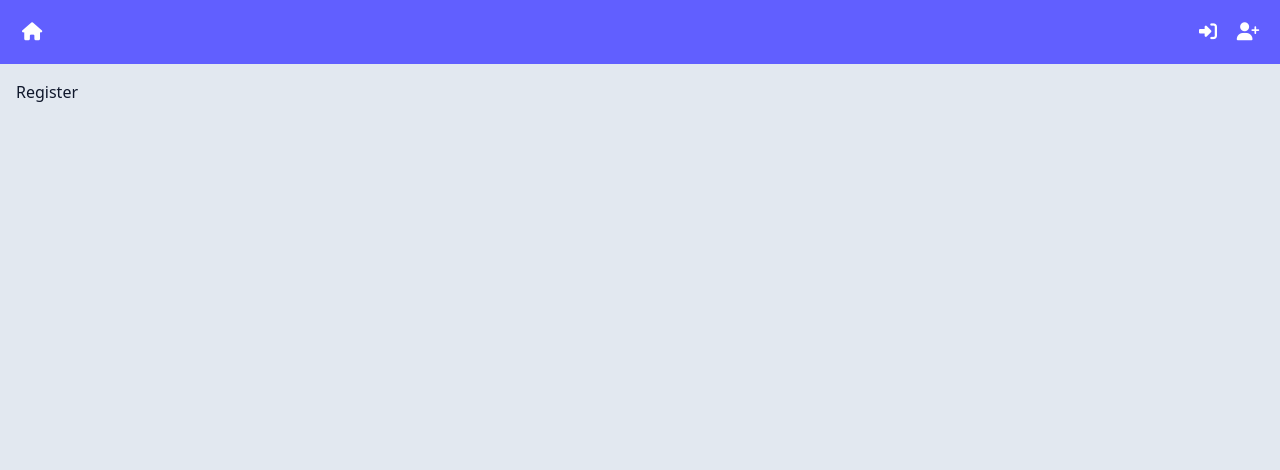
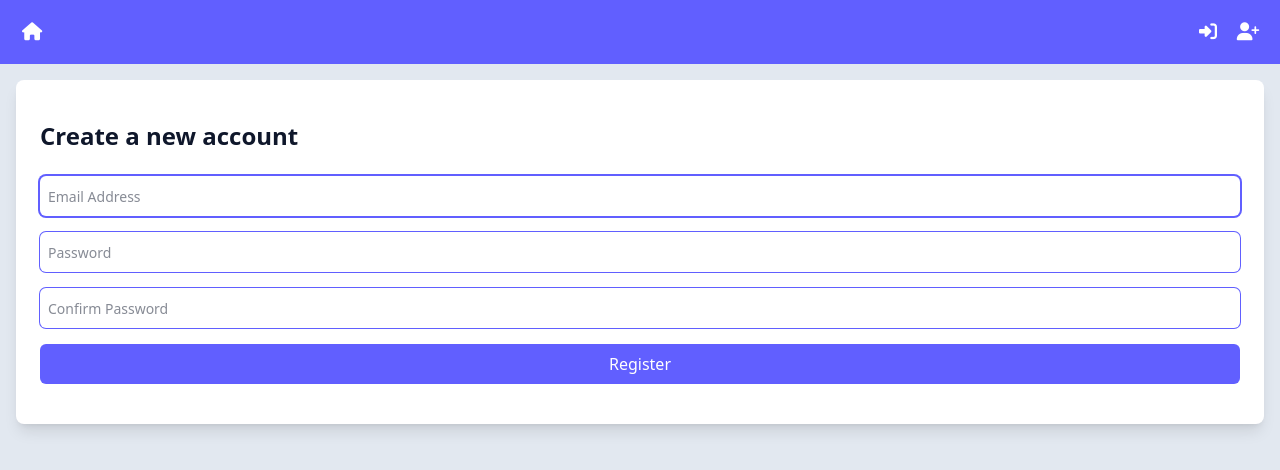
Before and after one commit to TinnTinnn/barn9din, a React (Vite) app in the folder front-end/: page /register in a window 1280 px wide. Shown: the top 470 px of the page. Built offline with nearby package versions, Linux system fonts and the light colour scheme.

Commit message:
Login, Register page success And begin Dashboard

```diff
--- a/front-end/src/App.jsx
+++ b/front-end/src/App.jsx
@@ -1,20 +1,18 @@
-import { BrowserRouter, Routes, Route} from "react-router-dom";
+import {BrowserRouter, Routes, Route} from "react-router-dom";
 import Layout from "./pages/Layout.jsx";
 import Login from "./pages/users/Login.jsx";
 import Register from "./pages/users/Register.jsx";
+import Dashboard from "./pages/users/Dashboard.jsx";
 
 const App = () => {
     return <BrowserRouter>
         <Routes>
             <Route path="/" element={<Layout/>}>
-
-
                 <Route path="login" element={<Login/>}/>
                 <Route path="register" element={<Register/>}/>
+                <Route path="dashboard" element={<Dashboard/>}/>
             </Route>
-
         </Routes>
-
     </BrowserRouter>;
 }
 
--- a/front-end/src/Components/Alert.jsx
+++ b/front-end/src/Components/Alert.jsx
@@ -1,7 +1,7 @@
 /* eslint-disable react/prop-types */
-const Alert = ({msg}) => {
+const Alert = ({smg}) => {
     return <div className="bg-red-500 text-white p-2 rounded-md mt-6 text-sm">
-        <i className="fa-solid fa-circle-exclamation"></i>{msg}
+        <i className="fa-solid fa-circle-exclamation pr-2"></i>{smg}
     </div>
 }
 
--- /dev/null
+++ b/front-end/src/Controllers/userController.js
@@ -0,0 +1,64 @@
+/************************* Login User ***************************/
+const loginUser = async (email, password) => {
+    if (!email || !password) {
+        throw Error('All fields are required');
+    }
+
+    const res = await fetch('/api/users/login', {
+        method: 'POST',
+        headers: {
+            'Content-Type': 'application/json'
+        },
+        body: JSON.stringify({
+            email,
+            password
+        })
+    })
+
+    const data = await res.json();
+
+    if (!res.ok) {
+        throw Error(data.error);
+    }
+
+    localStorage.setItem('token', data.token)
+    localStorage.setItem('email', data.email)
+
+    return data;
+}
+
+
+/************************* Register User ***************************/
+const registerUser = async (email, password, passwordConfirm) => {
+    if (!email || !password || !passwordConfirm) {
+        throw Error('All fields are required');
+    }
+
+    if (password !== passwordConfirm) {
+        throw Error('Passwords do not match');
+    }
+
+    const res = await fetch('/api/users/register', {
+        method: 'POST',
+        headers: {
+            'Content-Type': 'application/json'
+        },
+        body: JSON.stringify({
+            email,
+            password
+        })
+    })
+
+    const data = await res.json();
+
+    if (!res.ok) {
+        throw Error(data.error);
+    }
+
+    localStorage.setItem('token', data.token)
+    localStorage.setItem('email', data.email)
+
+    return data;
+}
+
+export { loginUser, registerUser }
--- /dev/null
+++ b/front-end/src/contexts/UserContext.jsx
@@ -0,0 +1,20 @@
+/* eslint-disable react/prop-types */
+import {createContext, useState} from "react";
+
+export const UserContext = createContext()
+
+const UserProvider = ({ children }) => {
+    const [user, setUser] = useState({
+        email: localStorage.getItem('email'),
+        books: []
+    })
+
+    return (
+        <UserContext.Provider value={{user, setUser}}>
+            { children }
+        </UserContext.Provider>
+    )
+}
+
+
+export default UserProvider
--- a/front-end/src/main.jsx
+++ b/front-end/src/main.jsx
@@ -2,9 +2,12 @@ import { StrictMode } from 'react'
 import { createRoot } from 'react-dom/client'
 import './App.css'
 import App from './App.jsx'
+import UserProvider from "./contexts/UserContext.jsx";
 
 createRoot(document.getElementById('root')).render(
   <StrictMode>
-    <App />
+      <UserProvider>
+          <App />
+      </UserProvider>
   </StrictMode>,
 )
--- a/front-end/src/pages/Layout.jsx
+++ b/front-end/src/pages/Layout.jsx
@@ -5,15 +5,15 @@ const Layout = () => {
     return <>
         <header className="bg-indigo-500 text-white">
             <nav className="flex items-center justify-between p-4">
-                <Link to="/" className="nav-link">
+                <Link title="Home" to="/" className="nav-link">
                     <i className="fa-solid fa-house text-lg"></i>
                 </Link>
 
                 <div className="flex items-center gap-2">
-                    <Link to="/login" className="nav-link">
+                    <Link title="Login" to="/login" className="nav-link">
                         <i className="fa-solid fa-right-to-bracket text-lg"></i>
                     </Link>
-                    <Link to="/register" className="nav-link">
+                    <Link title="Register" to="/register" className="nav-link">
                         <i className="fa-solid fa-user-plus text-lg"></i>
                     </Link>
                 </div>
--- /dev/null
+++ b/front-end/src/pages/users/Dashboard.jsx
@@ -0,0 +1,5 @@
+const Dashboard = () => {
+    return <div>Dashboard</div>
+}
+
+export default Dashboard;
--- a/front-end/src/pages/users/Login.jsx
+++ b/front-end/src/pages/users/Login.jsx
@@ -1,7 +1,17 @@
-import {useState} from "react";
+import {useContext, useState} from "react";
 import Alert from "../../Components/Alert.jsx";
+import {loginUser} from "../../Controllers/userController.js";
+import {UserContext} from "../../contexts/UserContext.jsx";
+import {useNavigate} from "react-router-dom";
+
 
 const Login = () => {
+
+    // Use navigate hook
+    const navigate = useNavigate();
+
+    // Use user context
+    const { setUser } = useContext(UserContext);
 
     // Error state
     const [error, setError] = useState(null);
@@ -11,9 +21,23 @@ const Login = () => {
     const [password, setPassword] = useState('');
 
     // Handle login
-    const handleLogin = (e) => {
+    const handleLogin = async (e) => {
         e.preventDefault();
-        console.log(email, password);
+
+        try {
+            // Login the user
+            await loginUser(email, password)
+            // Update the user state
+            setUser({email, books: []});
+            // Navigate to dashboard
+            navigate('/dashboard');
+            // when login success error will not show
+            setError(null);
+        } catch (error) {
+            setError(error.message);
+        }
+
+        // console.log(email, password);
     };
 
     return <section className="card">
--- a/front-end/src/pages/users/Register.jsx
+++ b/front-end/src/pages/users/Register.jsx
@@ -1,5 +1,82 @@
+import Alert from "../../Components/Alert.jsx";
+import {useContext, useState} from "react";
+import {registerUser} from "../../Controllers/userController.js";
+import {UserContext} from "../../contexts/UserContext.jsx";
+import {useNavigate} from "react-router-dom";
+
 const Register = () => {
-    return<>Register</>
+
+    // Use navigate hook
+    const navigate = useNavigate();
+
+    //  User user context
+    const { setUser } = useContext(UserContext);
+
+    // Error state
+    const [error, setError] = useState(null);
+
+    // Form data state
+    const [formData, setFormData] = useState({
+        email: '',
+        password: '',
+        passwordConfirm: ''
+    });
+
+
+    // Handle Register
+    const handleRegister = async (e) => {
+        e.preventDefault();
+
+        try {
+            // Register the user
+            await registerUser(
+                formData.email,
+                formData.password,
+                formData.passwordConfirm
+            );
+            // Update the user state
+            setUser({email: formData, books: []});
+            // Navigate to dashboard
+            navigate('/dashboard');
+        } catch (error) {
+            setError(error.message);
+        }
+
+        // console.log(formData);
+    };
+
+    return <section className="card">
+        <h1 className="title">Create a new account</h1>
+
+        <form onSubmit={handleRegister}>
+            <input
+                type="email"
+                placeholder="Email Address"
+                className="input"
+                value={formData.email}
+                onChange={(e) => setFormData({...formData, email: e.target.value})}
+                autoFocus
+            />
+            <input
+                type="password"
+                placeholder="Password"
+                className="input"
+                value={formData.password}
+                onChange={(e) => setFormData({...formData, password: e.target.value})}
+            />
+            <input
+                type="password"
+                placeholder="Confirm Password"
+                className="input"
+                value={formData.passwordConfirm}
+                onChange={(e) => setFormData({...formData, passwordConfirm: e.target.value})}
+            />
+            <button className="btn">Register</button>
+        </form>
+
+        {error && <Alert smg={error}/>}
+    </section>
+
 }
 
 export default Register;
--- a/front-end/vite.config.js
+++ b/front-end/vite.config.js
@@ -8,4 +8,12 @@ export default defineConfig({
         react(),
         tailwindcss(),
     ],
+    server: {
+        proxy: {
+            '/api' : {
+                target: 'http://localhost:4000',
+                changeOrigin: true,
+            }
+        }
+    }
 })
```
Also changed, not shown: 1 other file (tests, documents, lock files or other folders).
